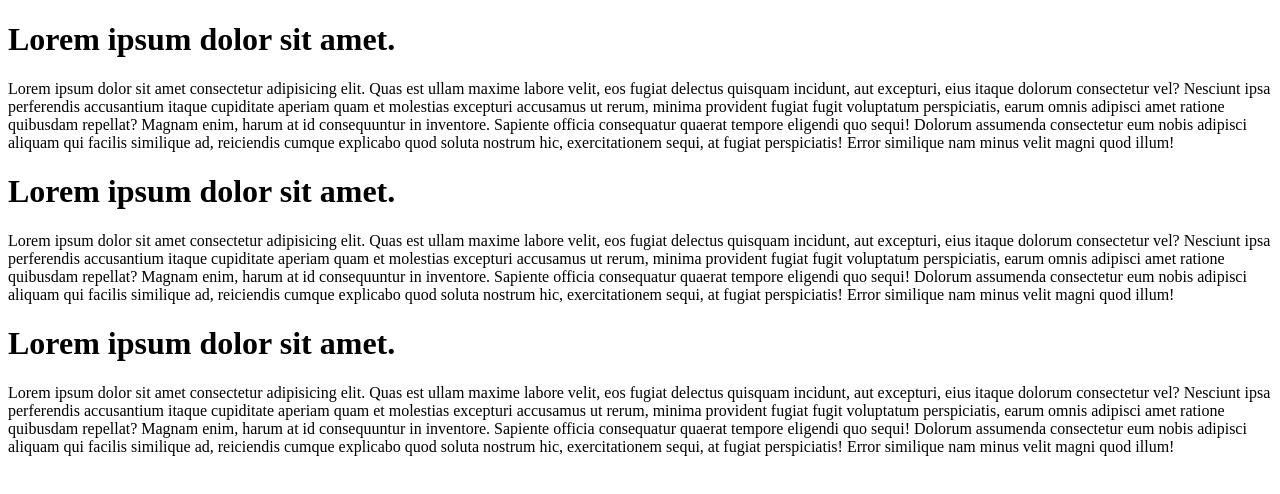
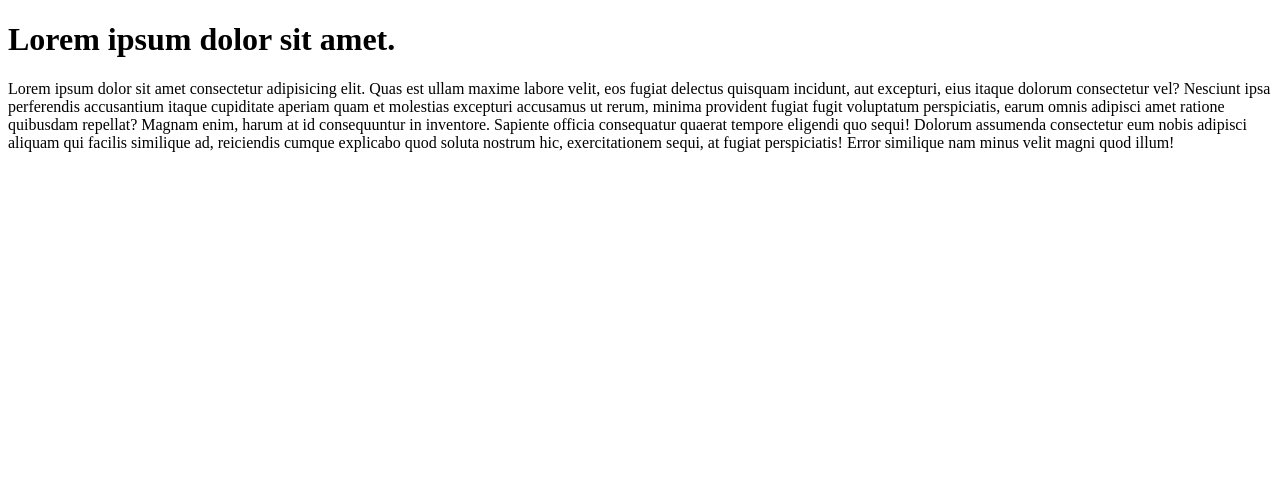
Before and after one commit to gillytseng/Gilly_web, a plain HTML site: page index.html in a window 1280 px wide. Drawn offline with Linux system fonts and the light colour scheme.

Commit message:
測試第三次上傳

```diff
--- a/index.html
+++ b/index.html
@@ -8,9 +8,5 @@
 <body>
     <h1>Lorem ipsum dolor sit amet.</h1>
     <p>Lorem ipsum dolor sit amet consectetur adipisicing elit. Quas est ullam maxime labore velit, eos fugiat delectus quisquam incidunt, aut excepturi, eius itaque dolorum consectetur vel? Nesciunt ipsa perferendis accusantium itaque cupiditate aperiam quam et molestias excepturi accusamus ut rerum, minima provident fugiat fugit voluptatum perspiciatis, earum omnis adipisci amet ratione quibusdam repellat? Magnam enim, harum at id consequuntur in inventore. Sapiente officia consequatur quaerat tempore eligendi quo sequi! Dolorum assumenda consectetur eum nobis adipisci aliquam qui facilis similique ad, reiciendis cumque explicabo quod soluta nostrum hic, exercitationem sequi, at fugiat perspiciatis! Error similique nam minus velit magni quod illum!</p>
-    <h1>Lorem ipsum dolor sit amet.</h1>
-    <p>Lorem ipsum dolor sit amet consectetur adipisicing elit. Quas est ullam maxime labore velit, eos fugiat delectus quisquam incidunt, aut excepturi, eius itaque dolorum consectetur vel? Nesciunt ipsa perferendis accusantium itaque cupiditate aperiam quam et molestias excepturi accusamus ut rerum, minima provident fugiat fugit voluptatum perspiciatis, earum omnis adipisci amet ratione quibusdam repellat? Magnam enim, harum at id consequuntur in inventore. Sapiente officia consequatur quaerat tempore eligendi quo sequi! Dolorum assumenda consectetur eum nobis adipisci aliquam qui facilis similique ad, reiciendis cumque explicabo quod soluta nostrum hic, exercitationem sequi, at fugiat perspiciatis! Error similique nam minus velit magni quod illum!</p>
-    <h1>Lorem ipsum dolor sit amet.</h1>
-    <p>Lorem ipsum dolor sit amet consectetur adipisicing elit. Quas est ullam maxime labore velit, eos fugiat delectus quisquam incidunt, aut excepturi, eius itaque dolorum consectetur vel? Nesciunt ipsa perferendis accusantium itaque cupiditate aperiam quam et molestias excepturi accusamus ut rerum, minima provident fugiat fugit voluptatum perspiciatis, earum omnis adipisci amet ratione quibusdam repellat? Magnam enim, harum at id consequuntur in inventore. Sapiente officia consequatur quaerat tempore eligendi quo sequi! Dolorum assumenda consectetur eum nobis adipisci aliquam qui facilis similique ad, reiciendis cumque explicabo quod soluta nostrum hic, exercitationem sequi, at fugiat perspiciatis! Error similique nam minus velit magni quod illum!</p>
 </body>
 </html>
```
